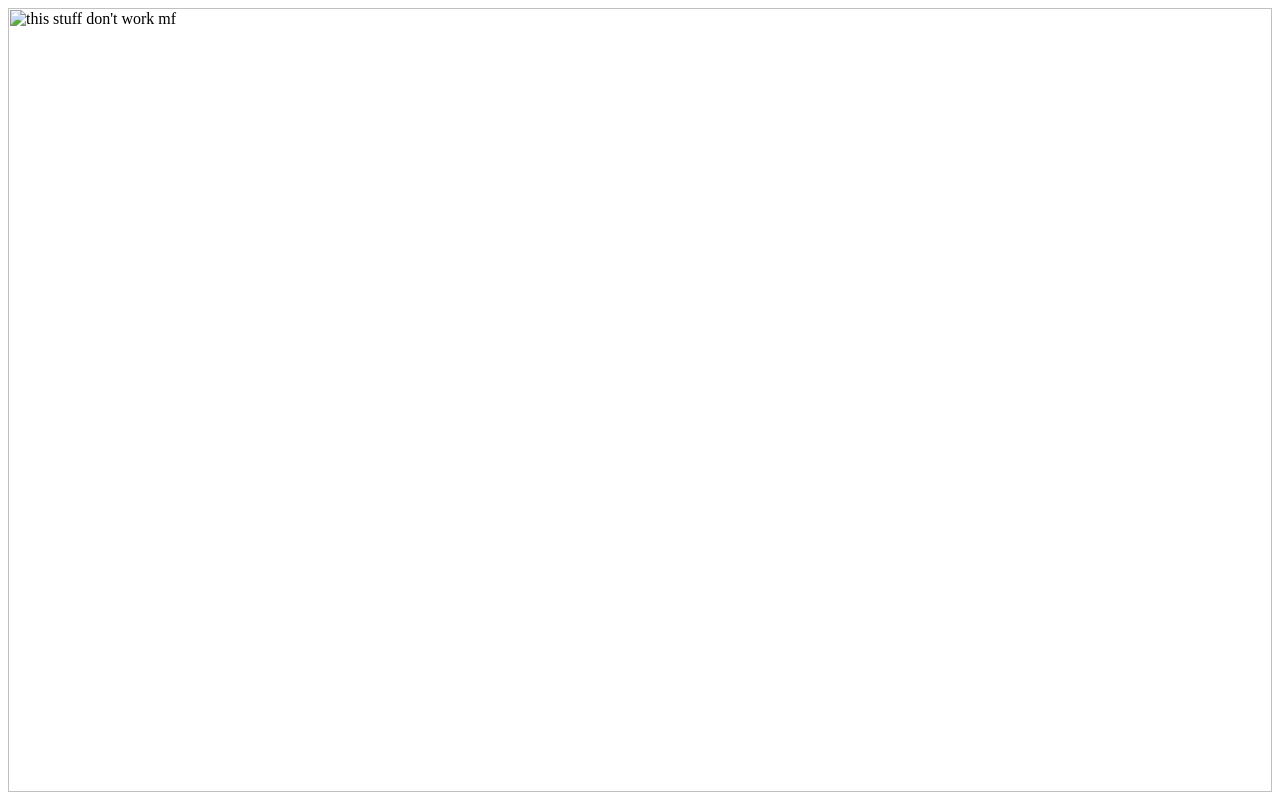
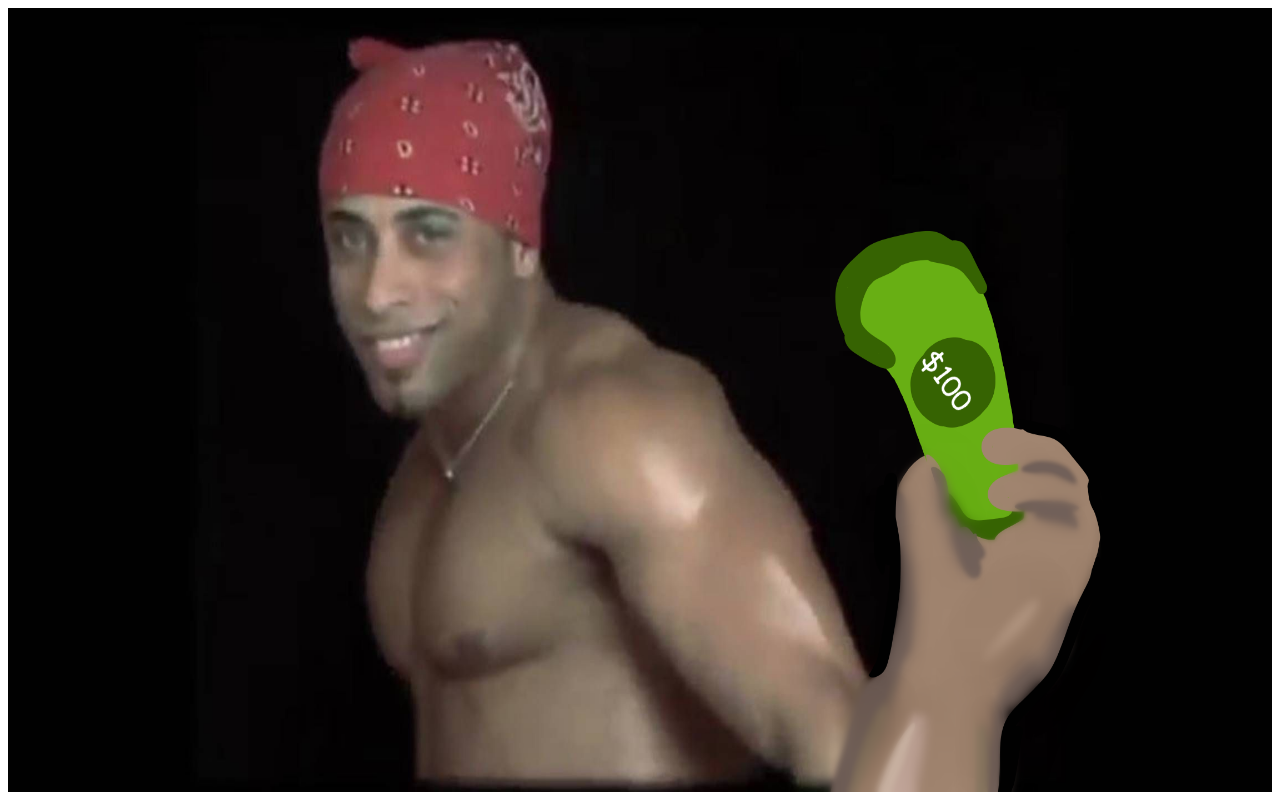
Before and after one commit to Lwht4437/ighk, a plain HTML site: page index.html in a window 1280 px wide. Drawn offline with Linux system fonts and the light colour scheme.

Commit message:
Update index.html

```diff
--- a/index.html
+++ b/index.html
@@ -7,7 +7,7 @@
 </head>
 <body>
     <img src =
-    "./upjbJMozFyHilKOk7aa:8Tx2X1b+KYksQGBrq7GKUHF7HeoZzE4tZ7VlJiGTUN6RHy+rXZAtRyTpbqhnaGzpbvEBkDniCyEVUlb1veJIdr3iQwisu8ornOPP+j959Qw:aOUTnMrWG9N:U1csRknd077QxapS0yLOzEaoILis0tE=.png"
-    alt = "this stuff don't work mf" style = "height: 100%; width: 100%;"/>
+    "./images/Locust_4437_prize.png"
+    alt = "update 1" style = "height: 100%; width: 100%;"/>
 </body>
 </html>
```
